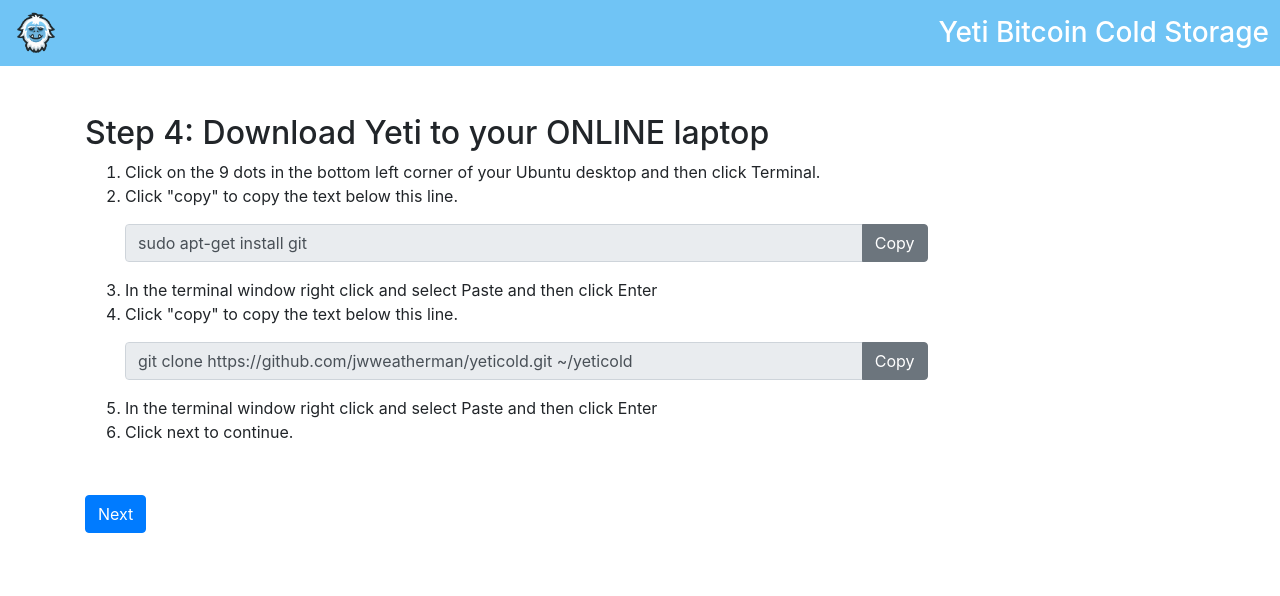
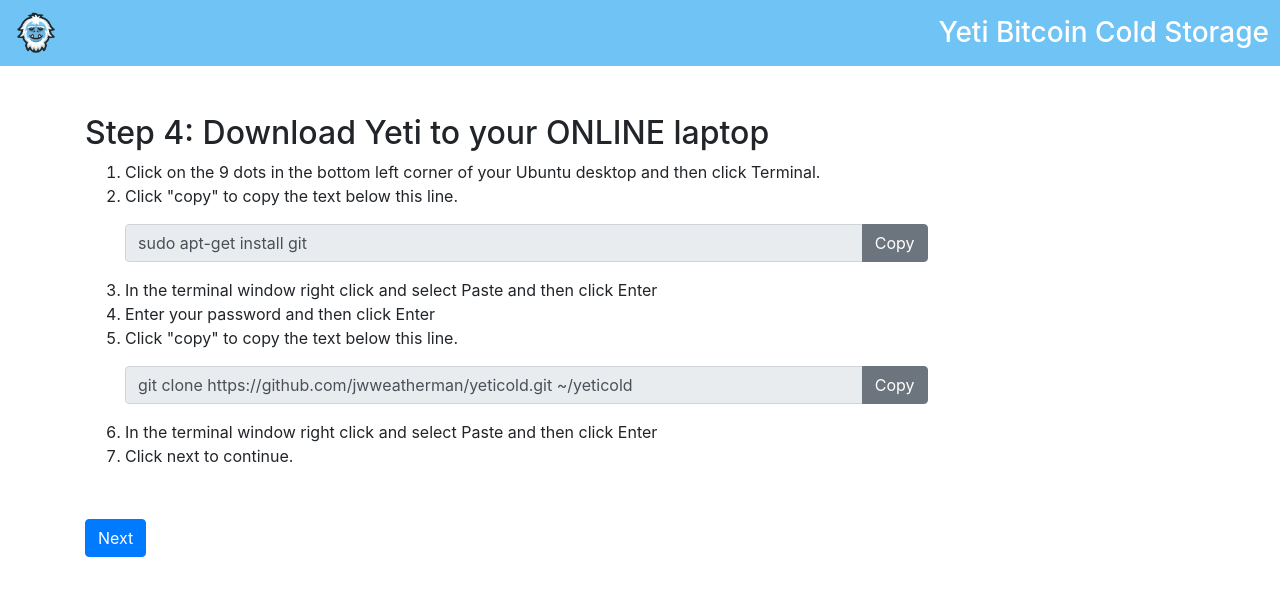
Before and after one commit to JWWeatherman/yetihosted, a Vue app: page /Hot/step4 in a window 1280 px wide. Shown: the top 596 px of the page. Built offline with nearby package versions, Linux system fonts and the light colour scheme; what vue-default-value would draw is missing.

Commit message:
Enter password step.

```diff
--- a/src/components/YetiColdStartup4.vue
+++ b/src/components/YetiColdStartup4.vue
@@ -11,6 +11,7 @@
             </div>
           </div>
           <li>In the terminal window right click and select Paste and then click Enter</li>
+          <li>Enter your password and then click Enter</li>
           <li>Click "copy" to copy the text below this line.</li>
           <div style="width:75%;" class="input-group mb-3 mt-3">
             <input v-on:click="copy2" v-b-tooltip.click v-b-tooltip.blur title="Copied" readonly type="text" class="form-control" aria-label="Default" id="copy2" aria-describedby="inputGroup-sizing-default" value="git clone https://github.com/jwweatherman/yeticold.git ~/yeticold">
```
